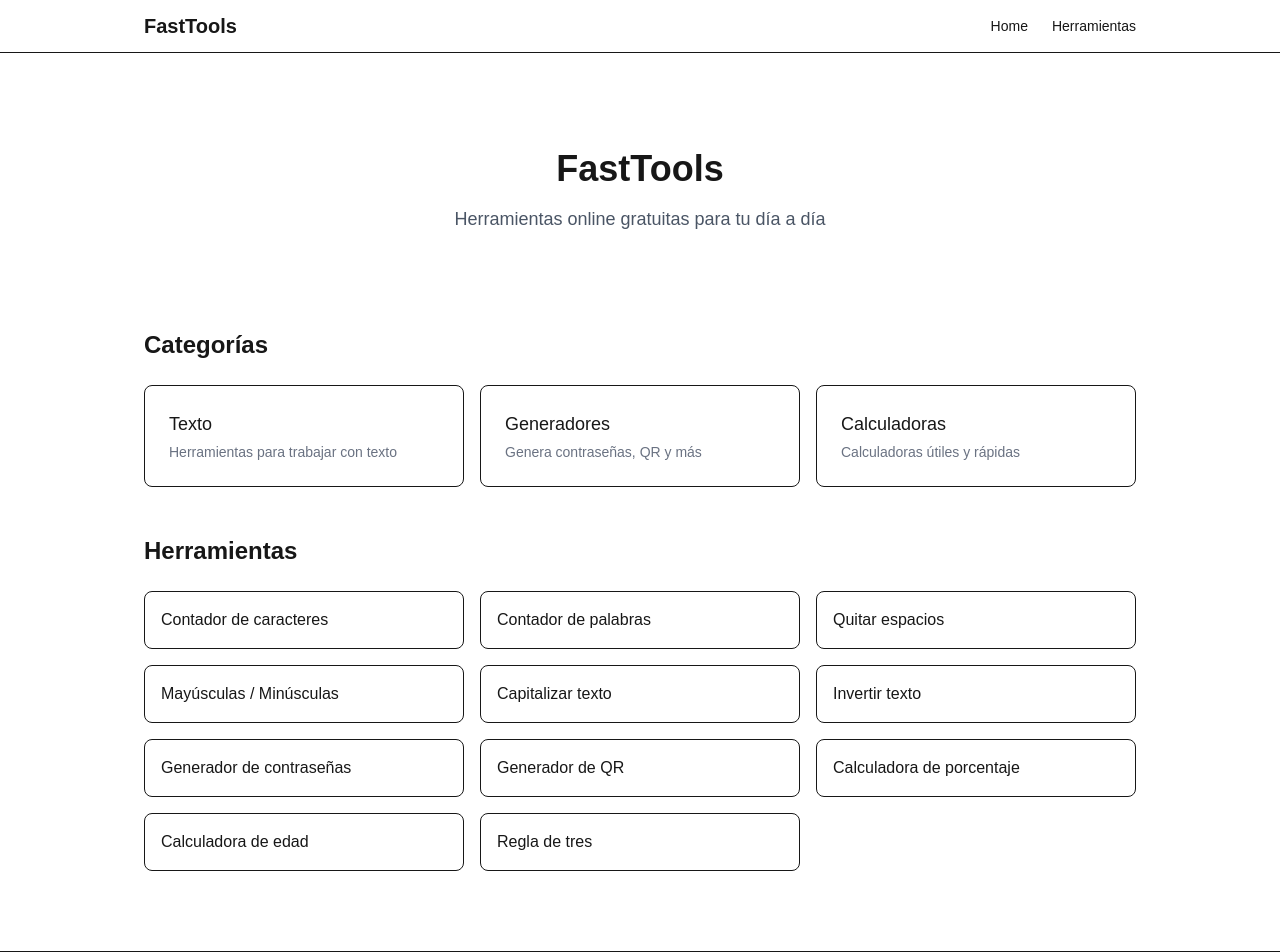
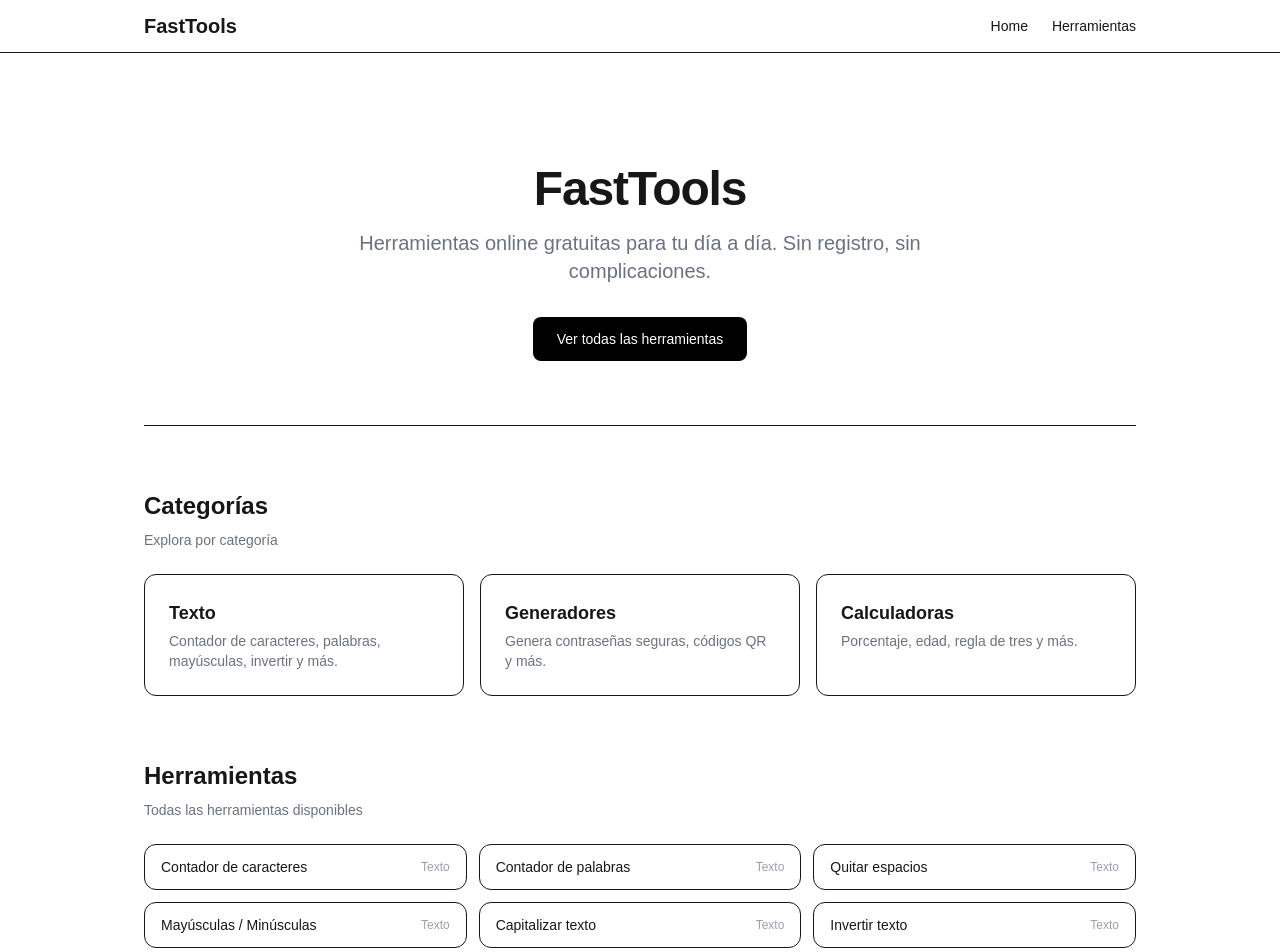
Before and after one commit to facundo7825/FastTools, a Next.js app: page / in a window 1280 px wide. Shown: the top 952 px of the page. Built offline with nearby package versions, Linux system fonts and the light colour scheme.

Commit message:
feat: improve home page UI

```diff
--- a/src/app/page.tsx
+++ b/src/app/page.tsx
@@ -6,70 +6,91 @@ export const metadata: Metadata = {
   description: "Herramientas online gratuitas para texto, generadores y calculadoras. Rápidas, simples y sin registro.",
 };
 
+const categories = [
+  {
+    href: "/texto",
+    title: "Texto",
+    description: "Contador de caracteres, palabras, mayúsculas, invertir y más.",
+  },
+  {
+    href: "/generadores",
+    title: "Generadores",
+    description: "Genera contraseñas seguras, códigos QR y más.",
+  },
+  {
+    href: "/calculadoras",
+    title: "Calculadoras",
+    description: "Porcentaje, edad, regla de tres y más.",
+  },
+];
+
+const tools = [
+  { href: "/texto/contador-caracteres", title: "Contador de caracteres", category: "Texto" },
+  { href: "/texto/contador-palabras", title: "Contador de palabras", category: "Texto" },
+  { href: "/texto/quitar-espacios", title: "Quitar espacios", category: "Texto" },
+  { href: "/texto/mayusculas-minusculas", title: "Mayúsculas / Minúsculas", category: "Texto" },
+  { href: "/texto/capitalizar-texto", title: "Capitalizar texto", category: "Texto" },
+  { href: "/texto/invertir-texto", title: "Invertir texto", category: "Texto" },
+  { href: "/generadores/password", title: "Generador de contraseñas", category: "Generadores" },
+  { href: "/generadores/qr", title: "Generador de QR", category: "Generadores" },
+  { href: "/calculadoras/porcentaje", title: "Calculadora de porcentaje", category: "Calculadoras" },
+  { href: "/calculadoras/edad", title: "Calculadora de edad", category: "Calculadoras" },
+  { href: "/calculadoras/regla-de-tres", title: "Regla de tres", category: "Calculadoras" },
+];
+
 export default function Home() {
   return (
-    <div className="flex flex-col gap-12">
-      <section className="text-center py-12">
-        <h1 className="text-4xl font-bold mb-4">FastTools</h1>
-        <p className="text-lg text-gray-600">Herramientas online gratuitas para tu día a día</p>
-      </section>
+    <div className="flex flex-col gap-16">
 
-      <section>
-        <h2 className="text-2xl font-semibold mb-6">Categorías</h2>
-        <div className="grid grid-cols-1 sm:grid-cols-3 gap-4">
-          <Link href="/texto" className="block border rounded-lg p-6 hover:bg-gray-50">
-            <h3 className="text-lg font-medium">Texto</h3>
-            <p className="text-sm text-gray-500 mt-1">Herramientas para trabajar con texto</p>
-          </Link>
-          <Link href="/generadores" className="block border rounded-lg p-6 hover:bg-gray-50">
-            <h3 className="text-lg font-medium">Generadores</h3>
-            <p className="text-sm text-gray-500 mt-1">Genera contraseñas, QR y más</p>
-          </Link>
-          <Link href="/calculadoras" className="block border rounded-lg p-6 hover:bg-gray-50">
-            <h3 className="text-lg font-medium">Calculadoras</h3>
-            <p className="text-sm text-gray-500 mt-1">Calculadoras útiles y rápidas</p>
+      <section className="text-center py-16 border-b">
+        <h1 className="text-5xl font-bold tracking-tight mb-4">FastTools</h1>
+        <p className="text-xl text-gray-500 max-w-xl mx-auto">
+          Herramientas online gratuitas para tu día a día. Sin registro, sin complicaciones.
+        </p>
+        <div className="mt-8">
+          <Link
+            href="/herramientas"
+            className="inline-block bg-black text-white text-sm font-medium px-6 py-3 rounded-lg hover:bg-gray-800 transition-colors"
+          >
+            Ver todas las herramientas
           </Link>
         </div>
       </section>
 
       <section>
-        <h2 className="text-2xl font-semibold mb-6">Herramientas</h2>
-        <div className="grid grid-cols-1 sm:grid-cols-2 md:grid-cols-3 gap-4">
-          <Link href="/texto/contador-caracteres" className="block border rounded-lg p-4 hover:bg-gray-50">
-            <p className="font-medium">Contador de caracteres</p>
-          </Link>
-          <Link href="/texto/contador-palabras" className="block border rounded-lg p-4 hover:bg-gray-50">
-            <p className="font-medium">Contador de palabras</p>
-          </Link>
-          <Link href="/texto/quitar-espacios" className="block border rounded-lg p-4 hover:bg-gray-50">
-            <p className="font-medium">Quitar espacios</p>
-          </Link>
-          <Link href="/texto/mayusculas-minusculas" className="block border rounded-lg p-4 hover:bg-gray-50">
-            <p className="font-medium">Mayúsculas / Minúsculas</p>
-          </Link>
-          <Link href="/texto/capitalizar-texto" className="block border rounded-lg p-4 hover:bg-gray-50">
-            <p className="font-medium">Capitalizar texto</p>
-          </Link>
-          <Link href="/texto/invertir-texto" className="block border rounded-lg p-4 hover:bg-gray-50">
-            <p className="font-medium">Invertir texto</p>
-          </Link>
-          <Link href="/generadores/password" className="block border rounded-lg p-4 hover:bg-gray-50">
-            <p className="font-medium">Generador de contraseñas</p>
-          </Link>
-          <Link href="/generadores/qr" className="block border rounded-lg p-4 hover:bg-gray-50">
-            <p className="font-medium">Generador de QR</p>
-          </Link>
-          <Link href="/calculadoras/porcentaje" className="block border rounded-lg p-4 hover:bg-gray-50">
-            <p className="font-medium">Calculadora de porcentaje</p>
-          </Link>
-          <Link href="/calculadoras/edad" className="block border rounded-lg p-4 hover:bg-gray-50">
-            <p className="font-medium">Calculadora de edad</p>
-          </Link>
-          <Link href="/calculadoras/regla-de-tres" className="block border rounded-lg p-4 hover:bg-gray-50">
-            <p className="font-medium">Regla de tres</p>
-          </Link>
+        <h2 className="text-2xl font-bold mb-2">Categorías</h2>
+        <p className="text-gray-500 mb-6 text-sm">Explora por categoría</p>
+        <div className="grid grid-cols-1 sm:grid-cols-3 gap-4">
+          {categories.map((cat) => (
+            <Link
+              key={cat.href}
+              href={cat.href}
+              className="block border rounded-xl p-6 hover:border-gray-400 hover:shadow-sm transition-all"
+            >
+              <h3 className="text-lg font-semibold mb-1">{cat.title}</h3>
+              <p className="text-sm text-gray-500">{cat.description}</p>
+            </Link>
+          ))}
         </div>
       </section>
+
+      <section>
+        <h2 className="text-2xl font-bold mb-2">Herramientas</h2>
+        <p className="text-gray-500 mb-6 text-sm">Todas las herramientas disponibles</p>
+        <div className="grid grid-cols-1 sm:grid-cols-2 md:grid-cols-3 gap-3">
+          {tools.map((tool) => (
+            <Link
+              key={tool.href}
+              href={tool.href}
+              className="flex items-center justify-between border rounded-xl px-4 py-3 hover:border-gray-400 hover:shadow-sm transition-all group"
+            >
+              <span className="text-sm font-medium">{tool.title}</span>
+              <span className="text-xs text-gray-400 group-hover:text-gray-600 transition-colors">{tool.category}</span>
+            </Link>
+          ))}
+        </div>
+      </section>
+
     </div>
   );
 }
```
